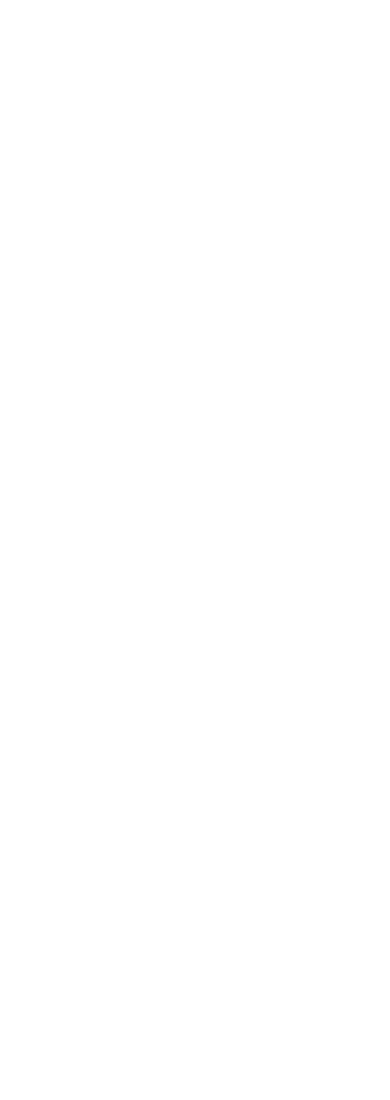
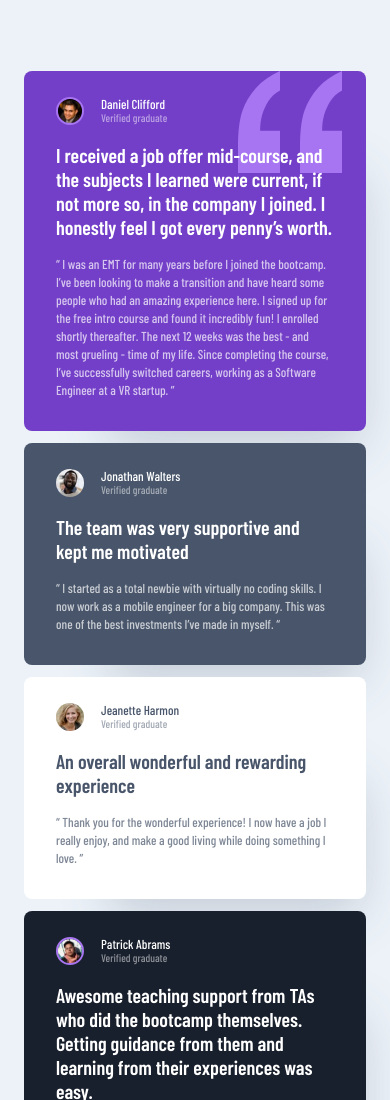
Before and after one commit to SabaMarghania1/testimonials-grid-sectiion, a plain HTML site: page index.html in a window 390 px wide. Shown: the top 1100 px of the page. Before the commit the page ends 844 px from the top, so only its background shows below. Drawn offline with nearby package versions, Linux system fonts and the light colour scheme.

Commit message:
finished mobile version

```diff
--- a/index.html
+++ b/index.html
@@ -11,20 +11,101 @@
     <link rel="stylesheet" href="style.css" />
     <style></style>
   </head>
-  <body></body>
+  <body>
+    <main class="main">
+      <div class="card violet">
+        <div class="author__info">
+          <img src="./images/image-daniel.jpg" alt="user" class="user border" />
+          <div>
+            <h2 class="name">Daniel Clifford</h2>
+            <span class="status">Verified graduate</span>
+          </div>
+        </div>
+        <h2 class="info">
+          I received a job offer mid-course, and the subjects I learned were current, if not more
+          so, in the company I joined. I honestly feel I got every penny’s worth.
+        </h2>
+        <p class="description">
+          “ I was an EMT for many years before I joined the bootcamp. I’ve been looking to make a
+          transition and have heard some people who had an amazing experience here. I signed up for
+          the free intro course and found it incredibly fun! I enrolled shortly thereafter. The next
+          12 weeks was the best - and most grueling - time of my life. Since completing the course,
+          I’ve successfully switched careers, working as a Software Engineer at a VR startup. ”
+        </p>
+      </div>
+      <div class="card grey">
+        <div class="author__info">
+          <img src="./images/image-jonathan.jpg" alt="user" class="user" />
+          <div>
+            <h2 class="name">Jonathan Walters</h2>
+            <span class="status">Verified graduate</span>
+          </div>
+        </div>
+        <h2 class="info">The team was very supportive and kept me motivated</h2>
+        <p class="description">
+          “ I started as a total newbie with virtually no coding skills. I now work as a mobile
+          engineer for a big company. This was one of the best investments I’ve made in myself. “
+        </p>
+      </div>
+      <div class="card white">
+        <div class="author__info">
+          <img src="./images/image-jeanette.jpg" alt="user" class="user" />
+          <div>
+            <h2 class="name">Jeanette Harmon</h2>
+            <span class="status">Verified graduate</span>
+          </div>
+        </div>
+        <h2 class="info">An overall wonderful and rewarding experience</h2>
+        <p class="description">
+          “ Thank you for the wonderful experience! I now have a job I really enjoy, and make a good
+          living while doing something I love. ”
+        </p>
+      </div>
+      <div class="card dark">
+        <div class="author__info">
+          <img src="./images/image-patrick.jpg" alt="user" class="user border" />
+          <div>
+            <h2 class="name">Patrick Abrams</h2>
+            <span class="status">Verified graduate</span>
+          </div>
+        </div>
+        <h2 class="info">
+          Awesome teaching support from TAs who did the bootcamp themselves. Getting guidance from
+          them and learning from their experiences was easy.
+        </h2>
+        <p class="description">
+          “ The staff seem genuinely concerned about my progress which I find really refreshing. The
+          program gave me the confidence necessary to be able to go out in the world and present
+          myself as a capable junior developer. The standard is above the rest. You will get the
+          personal attention you need from an incredible community of smart and amazing people. ”
+        </p>
+      </div>
+      <div class="card white">
+        <div class="author__info">
+          <img src="./images/image-kira.jpg" alt="user" class="user" />
+          <div>
+            <h2 class="name">Kira Whittle</h2>
+            <span class="status">Verified graduate</span>
+          </div>
+        </div>
+        <h2 class="info">Such a life-changing experience. Highly recommended!</h2>
+        <p class="description">
+          “ Before joining the bootcamp, I’ve never written a line of code. I needed some structure
+          from professionals who can help me learn programming step by step. I was encouraged to
+          enroll by a former student of theirs who can only say wonderful things about the program.
+          The entire curriculum and staff did not disappoint. They were very hands-on and I never
+          had to wait long for assistance. The agile team project, in particular, was outstanding.
+          It took my learning to the next level in a way that no tutorial could ever have. In fact,
+          I’ve often referred to it during interviews as an example of my developent experience. It
+          certainly helped me land a job as a full-stack developer after receiving multiple offers.
+          100% recommend! ”
+        </p>
+      </div>
+    </main>
+  </body>
 </html>
 
-<!-- Daniel Clifford
-  Verified Graduate
-
-  I received a job offer mid-course, and the subjects I learned were current, if not more so,
-  in the company I joined. I honestly feel I got every penny’s worth.
-
-  “ I was an EMT for many years before I joined the bootcamp. I’ve been looking to make a
-  transition and have heard some people who had an amazing experience here. I signed up
-  for the free intro course and found it incredibly fun! I enrolled shortly thereafter.
-  The next 12 weeks was the best - and most grueling - time of my life. Since completing
-  the course, I’ve successfully switched careers, working as a Software Engineer at a VR startup. ”
+<!--
 
   Jonathan Walters
   Verified Graduate
@@ -65,4 +146,7 @@
   project, in particular, was outstanding. It took my learning to the next level in a way that no tutorial
   could ever have. In fact, I’ve often referred to it during interviews as an example of my developent
   experience. It certainly helped me land a job as a full-stack developer after receiving multiple offers.
-  100% recommend! ” -->
+  100% recommend! ”
+
+
+ -->
--- a/style.css
+++ b/style.css
@@ -1 +1,116 @@
-@import url("https://fonts.googleapis.com/css2?family=Barlow:wght@500;600&display=swap");
+@import url("https://fonts.googleapis.com/css2?family=Barlow+Condensed:wght@500;600&display=swap");
+
+* {
+  margin: 0;
+  padding: 0;
+  box-sizing: border-box;
+}
+
+body {
+  min-height: 100vh;
+  font-family: "Barlow Condensed", sans-serif;
+  background-color: #ecf2f8;
+  padding: 71px 24px;
+  font-size: 13px;
+  color: #fff;
+  line-height: 13px;
+}
+
+a {
+  text-decoration: none;
+  color: inherit;
+}
+
+.main {
+  display: flex;
+  flex-direction: column;
+  align-items: center;
+  justify-content: center;
+  gap: 12px;
+  flex-wrap: wrap;
+}
+
+.card {
+  padding: 26px 32px 32px 32px;
+  box-shadow: 40px 60px 50px -47px rgba(72, 85, 106, 0.25);
+  border-radius: 8px;
+  width: 100%;
+}
+
+/* Card backgrounds */
+.violet {
+  background-color: #733fc8;
+  background-image: url(./images/bg-pattern-quotation.svg);
+  background-position: top 0 right 24px;
+  background-repeat: no-repeat;
+}
+
+.grey {
+  background-color: #48556a;
+}
+.white {
+  background-color: #fff;
+  color: #48556a;
+}
+
+.dark {
+  background-color: #19202d;
+}
+
+.author__info {
+  display: flex;
+  align-items: center;
+  gap: 17px;
+}
+
+.user {
+  border-radius: 50%;
+  width: 28px;
+  height: 28px;
+}
+
+.user.border {
+  border: 2px solid #a775f1;
+}
+
+.white .name {
+  color: #48556a;
+}
+
+.name {
+  font-weight: 500;
+  line-height: 13px;
+  font-size: 13px;
+  color: #fff;
+}
+
+.white .status {
+  color: #48556a;
+}
+
+.status {
+  font-size: 11px;
+  line-height: 11px;
+  margin-top: 4px;
+  color: #fff;
+  opacity: 0.5;
+}
+
+.info {
+  font-weight: 600;
+  font-size: 20px;
+  line-height: 24px;
+  margin-top: 18px;
+}
+
+.description {
+  font-weight: 500;
+  line-height: 18px;
+  color: #fff;
+  margin-top: 16px;
+  opacity: 0.7;
+}
+
+.white .description {
+  color: #48556a;
+}
```
